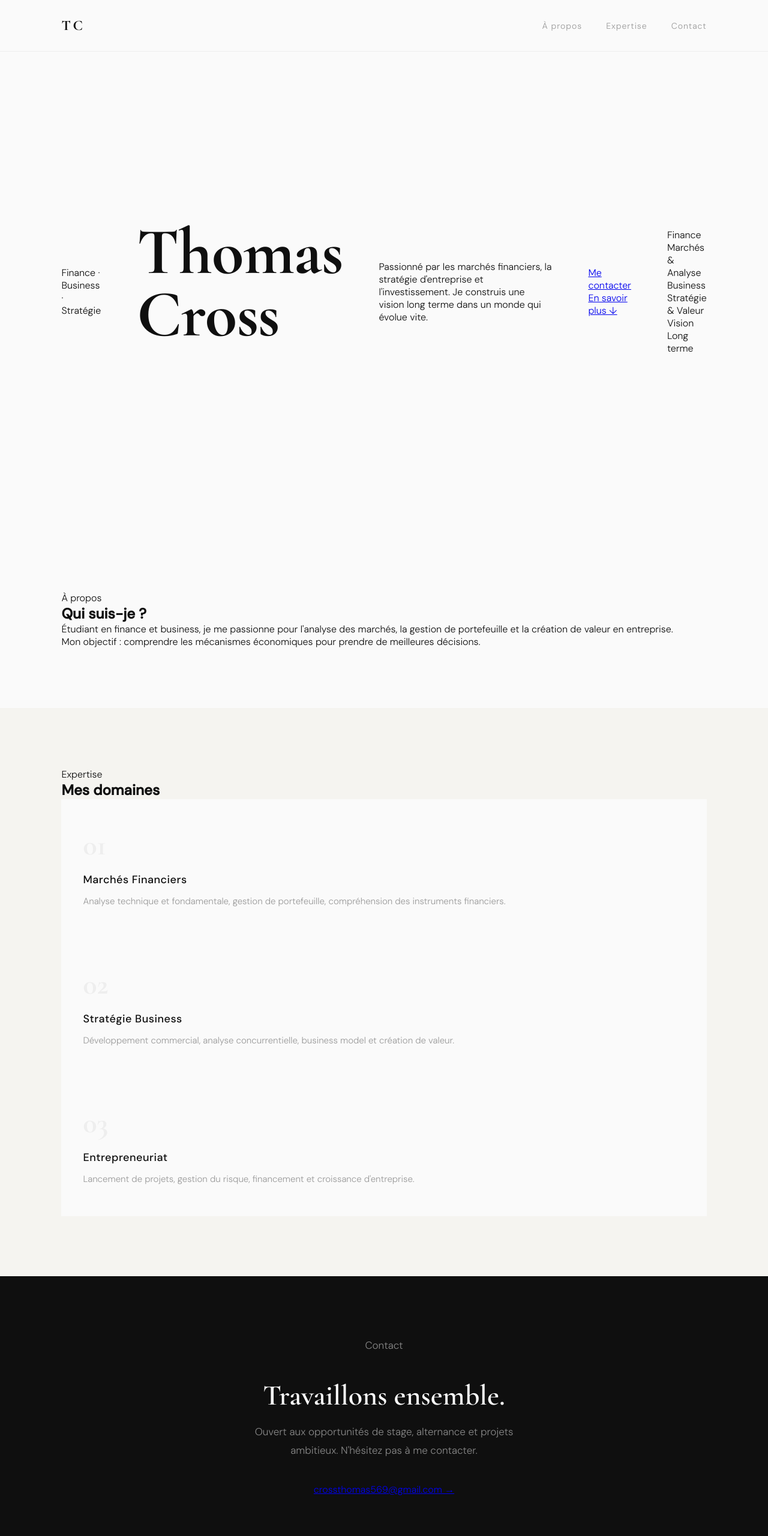
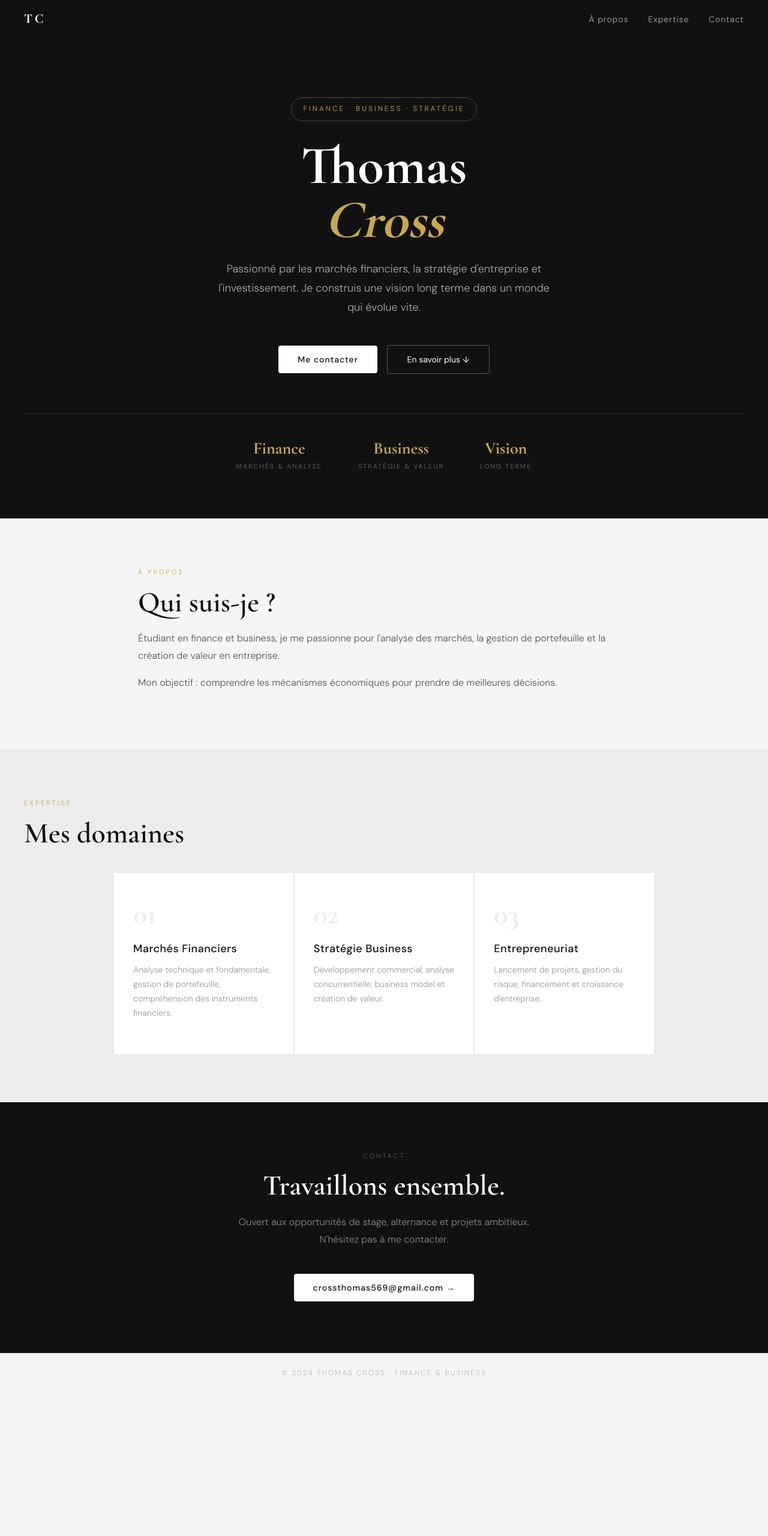
Before and after one commit to Thomas75-Ieseg/my-profile, a plain HTML site: page index.html in a window 1280 px wide. Shown: the top 2560 px of the page at 60% size. After the commit the page ends 2320 px from the top, so only its background shows below. Drawn offline with nearby package versions, Linux system fonts and the light colour scheme.

Commit message:
style.css

```diff
--- a/style.css
+++ b/style.css
@@ -4,235 +4,222 @@
   box-sizing: border-box;
 }
 
-:root {
-  --black: #0f0f0f;
-  --white: #fafafa;
-  --accent: #1a1a2e;
-  --gold: #c9a84c;
-  --grey: #f5f4f0;
-  --text-muted: #999;
-}
-
-html { scroll-behavior: smooth; }
-
 body {
   font-family: 'DM Sans', sans-serif;
-  background: var(--white);
-  color: var(--black);
+  background: #f5f5f5;
+  color: #111;
   font-weight: 300;
 }
 
 /* NAV */
+
 nav {
+  background: #111;
+  padding: 18px 40px;
   display: flex;
   justify-content: space-between;
   align-items: center;
-  padding: 28px 8%;
-  border-bottom: 1px solid #eee;
-  position: sticky;
-  top: 0;
-  background: var(--white);
-  z-index: 100;
 }
 
 .logo {
+  color: white;
   font-family: 'Cormorant Garamond', serif;
-  font-size: 24px;
+  font-size: 22px;
   font-weight: 700;
   letter-spacing: 4px;
-  color: var(--black);
-}
-
-.nav-links {
-  display: flex;
-  list-style: none;
-  gap: 40px;
 }
 
 .nav-links a {
+  color: #aaa;
   text-decoration: none;
-  color: var(--text-muted);
+  margin-left: 28px;
   font-size: 14px;
   letter-spacing: 1px;
-  transition: color 0.2s;
 }
 
-.nav-links a:hover { color: var(--black); }
+/* HERO */
 
-/* HERO */
 .hero {
-  display: flex;
-  align-items: center;
-  justify-content: space-between;
-  padding: 120px 8%;
-  min-height: 100vh;
-  gap: 60px;
+  background: #111;
+  color: white;
+  padding: 100px 40px 80px 40px;
+  text-align: center;
 }
 
-.hero-content { max-width: 580px; }
+.hero-tag {
+  display: inline-block;
+  border: 1px solid #444;
+  color: #c9a84c;
+  font-size: 12px;
+  letter-spacing: 3px;
+  text-transform: uppercase;
+  padding: 8px 20px;
+  border-radius: 100px;
+  margin-bottom: 30px;
+}
 
-.tag {
+.hero h1 {
+  font-family: 'Cormorant Garamond', serif;
+  font-size: 90px;
+  font-weight: 700;
+  margin: 0 0 20px 0;
+  line-height: 1;
+}
+
+.accent {
+  color: #c9a84c;
+  font-style: italic;
+}
+
+.hero-sub {
+  font-size: 18px;
+  color: #aaa;
+  margin-bottom: 40px;
+  max-width: 560px;
+  margin-left: auto;
+  margin-right: auto;
+  line-height: 1.8;
+}
+
+.hero-buttons {
+  margin-bottom: 60px;
+}
+
+.btn-white {
   display: inline-block;
+  background: white;
+  color: #111;
+  text-decoration: none;
+  padding: 14px 32px;
+  border-radius: 4px;
+  font-size: 14px;
+  font-weight: 500;
+  margin: 6px;
+  letter-spacing: 1px;
+}
+
+.btn-outline {
+  display: inline-block;
+  background: transparent;
+  color: white;
+  text-decoration: none;
+  padding: 14px 32px;
+  border-radius: 4px;
+  font-size: 14px;
+  font-weight: 400;
+  margin: 6px;
+  border: 1px solid #555;
+}
+
+.stats {
+  display: flex;
+  justify-content: center;
+  gap: 60px;
+  padding-top: 40px;
+  border-top: 1px solid #333;
+}
+
+.stat-num {
+  display: block;
+  font-family: 'Cormorant Garamond', serif;
+  font-size: 28px;
+  font-weight: 700;
+  color: #c9a84c;
+}
+
+.stat-label {
+  display: block;
+  font-size: 11px;
+  color: #666;
+  letter-spacing: 2px;
+  text-transform: uppercase;
+  margin-top: 6px;
+}
+
+/* SECTIONS */
+
+.section {
+  padding: 80px 40px;
+  max-width: 900px;
+  margin: 0 auto;
+}
+
+.section-grey {
+  background: #ececec;
+  max-width: 100%;
+  padding: 80px 40px;
+}
+
+.section-dark {
+  background: #111;
+  max-width: 100%;
+  padding: 80px 40px;
+  text-align: center;
+}
+
+/* LABELS */
+
+.label {
+  display: block;
   font-size: 11px;
   letter-spacing: 3px;
   text-transform: uppercase;
-  color: var(--gold);
-  margin-bottom: 28px;
-  border-bottom: 1px solid var(--gold);
-  padding-bottom: 8px;
+  color: #c9a84c;
+  margin-bottom: 14px;
 }
 
-h1 {
-  font-family: 'Cormorant Garamond', serif;
-  font-size: clamp(70px, 9vw, 110px);
-  line-height: 0.95;
-  margin-bottom: 28px;
-  font-weight: 700;
-  letter-spacing: -1px;
+.label-grey {
+  color: #555;
 }
 
-h1 em {
-  color: var(--gold);
-  font-style: italic;
-}
+/* TITRES */
 
-.subtitle {
-  font-size: 17px;
-  line-height: 1.8;
-  color: #666;
-  margin-bottom: 44px;
-  max-width: 460px;
-}
-
-.cta-group {
-  display: flex;
-  gap: 16px;
-  flex-wrap: wrap;
-}
-
-.btn-primary {
-  display: inline-block;
-  background: var(--black);
-  color: var(--white);
-  padding: 14px 32px;
-  border-radius: 4px;
-  text-decoration: none;
-  font-weight: 400;
-  font-size: 14px;
-  letter-spacing: 1px;
-  transition: background 0.2s;
-}
-
-.btn-primary:hover { background: var(--gold); color: var(--black); }
-
-.btn-ghost {
-  display: inline-block;
-  color: var(--black);
-  padding: 14px 32px;
-  border-radius: 4px;
-  text-decoration: none;
-  font-size: 14px;
-  border: 1px solid #ddd;
-  transition: border-color 0.2s;
-}
-
-.btn-ghost:hover { border-color: var(--black); }
-
-/* AVATAR */
-.avatar-ring {
-  width: 300px;
-  height: 300px;
-  border-radius: 50%;
-  border: 1px solid #ddd;
-  display: flex;
-  align-items: center;
-  justify-content: center;
-}
-
-.avatar {
-  width: 260px;
-  height: 260px;
-  border-radius: 50%;
-  background: var(--grey);
-  display: flex;
-  align-items: center;
-  justify-content: center;
-  font-family: 'Cormorant Garamond', serif;
-  font-size: 56px;
-  font-weight: 700;
-  color: var(--gold);
-  letter-spacing: 4px;
-}
-
-/* SECTIONS */
-.section { padding: 100px 8%; }
-.section-grey { padding: 100px 8%; background: var(--grey); }
-
-.section-dark {
-  padding: 100px 8%;
-  background: var(--black);
-  color: var(--white);
-  text-align: center;
-}
-
-.section-dark h2 {
+h2 {
   font-family: 'Cormorant Garamond', serif;
   font-size: 48px;
   font-weight: 600;
-  margin-bottom: 16px;
-  color: var(--white);
+  margin: 0 0 20px 0;
+  line-height: 1.1;
+  color: #111;
 }
 
-.section-dark p {
-  color: #888;
-  font-size: 17px;
-  max-width: 500px;
-  margin: 0 auto 40px;
-  line-height: 1.8;
+h2.white {
+  color: white;
 }
 
-.container { max-width: 1100px; margin: 0 auto; }
-
-.section-header { margin-bottom: 60px; }
-
-.section-tag {
-  display: inline-block;
-  font-size: 11px;
-  letter-spacing: 3px;
-  text-transform: uppercase;
-  color: var(--gold);
-  margin-bottom: 12px;
+p {
+  font-size: 16px;
+  line-height: 1.8;
+  color: #555;
+  margin-bottom: 16px;
 }
 
-.section-header h2 {
-  font-family: 'Cormorant Garamond', serif;
-  font-size: 48px;
-  font-weight: 600;
-}
-
-.about-text {
-  font-size: 19px;
-  line-height: 1.9;
-  color: #555;
-  max-width: 700px;
+p.white {
+  color: #888;
+  max-width: 500px;
+  margin-left: auto;
+  margin-right: auto;
+  margin-bottom: 36px;
 }
 
 /* CARDS */
-.grid-3 {
-  display: grid;
-  grid-template-columns: repeat(auto-fit, minmax(280px, 1fr));
+
+.cards {
+  display: flex;
   gap: 2px;
+  margin-top: 40px;
+  flex-wrap: wrap;
+  max-width: 900px;
+  margin-left: auto;
+  margin-right: auto;
 }
 
 .card {
-  background: var(--white);
-  padding: 48px 36px;
-  transition: background 0.3s;
+  background: white;
+  padding: 40px 32px;
+  flex: 1;
+  min-width: 220px;
 }
-
-.card:hover { background: var(--black); color: var(--white); }
-.card:hover .card-number { color: var(--gold); }
-.card:hover p { color: #888; }
 
 .card-number {
   font-family: 'Cormorant Garamond', serif;
@@ -241,44 +228,31 @@ h1 em {
   color: #eee;
   display: block;
   margin-bottom: 16px;
-  transition: color 0.3s;
 }
 
 .card h3 {
   font-size: 18px;
   font-weight: 500;
   margin-bottom: 12px;
+  color: #111;
   letter-spacing: 0.5px;
 }
 
 .card p {
-  color: var(--text-muted);
+  font-size: 14px;
+  color: #999;
   line-height: 1.7;
-  font-size: 15px;
-  transition: color 0.3s;
 }
 
 /* FOOTER */
+
 footer {
   text-align: center;
-  padding: 30px;
+  padding: 24px;
+  font-size: 12px;
   color: #bbb;
-  font-size: 12px;
+  background: #f5f5f5;
+  border-top: 1px solid #e0e0e0;
   letter-spacing: 2px;
   text-transform: uppercase;
-  border-top: 1px solid #eee;
 }
-
-/* RESPONSIVE */
-@media (max-width: 768px) {
-  .hero {
-    flex-direction: column;
-    text-align: center;
-    padding: 80px 6%;
-    min-height: auto;
-  }
-  .cta-group { justify-content: center; }
-  .nav-links { display: none; }
-  .avatar-ring { width: 200px; height: 200px; }
-  .avatar { width: 170px; height: 170px; font-size: 38px; }
-}
```
